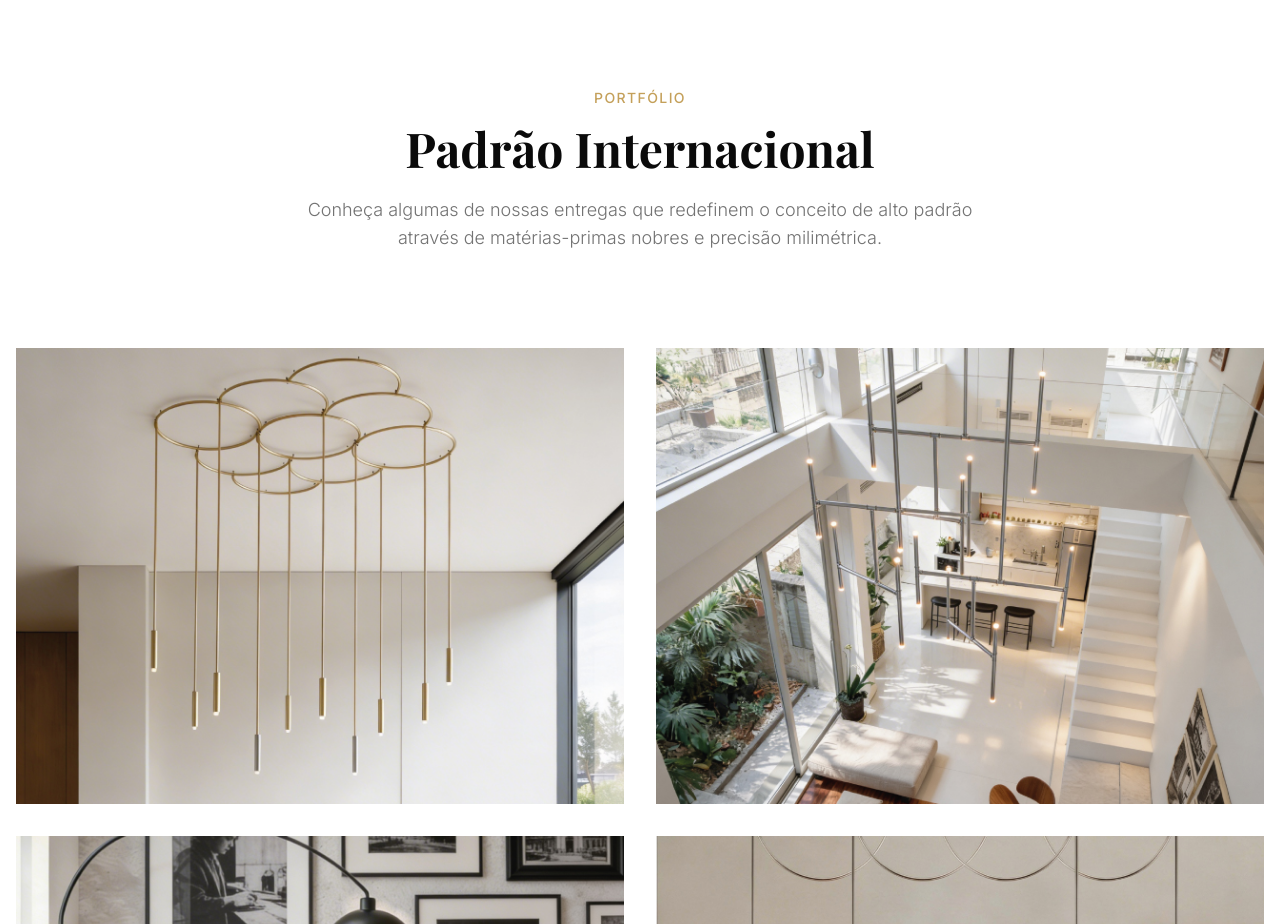
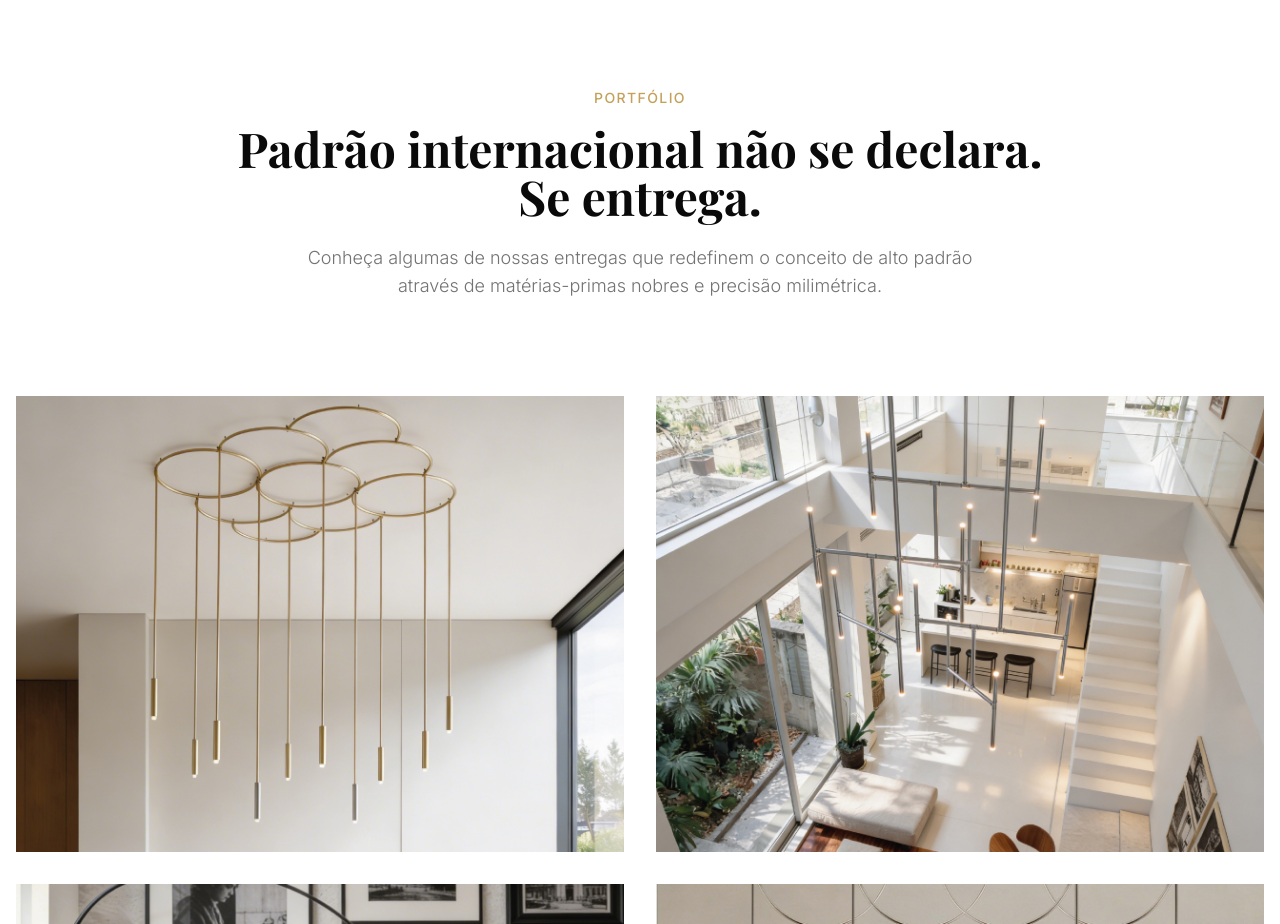
Before and after one commit to ResegundoBR/landing-page-klaxon-sf118bce9, a React (Vite) app: page / in a window 1280 px wide. Shown: the part 840-1764 px from the top of the page. Built offline with nearby package versions, Linux system fonts and the light colour scheme; a web font is replaced by a local one; what pocketbase would draw is missing.

Commit message:
Auto-commit after full sync (build simulation)

```diff
--- a/src/components/sections/ProjectsGrid.tsx
+++ b/src/components/sections/ProjectsGrid.tsx
@@ -35,7 +35,9 @@ export function ProjectsGrid() {
             Portfólio
           </span>
           <h2 className="text-3xl md:text-5xl font-serif font-bold mb-6 text-foreground">
-            Padrão Internacional
+            Padrão internacional não se declara.
+            <br />
+            Se entrega.
           </h2>
           <p className="text-muted-foreground text-lg max-w-2xl mx-auto font-light">
             Conheça algumas de nossas entregas que redefinem o conceito de alto padrão através de
```
Also changed, not shown: .skip.config.json.
